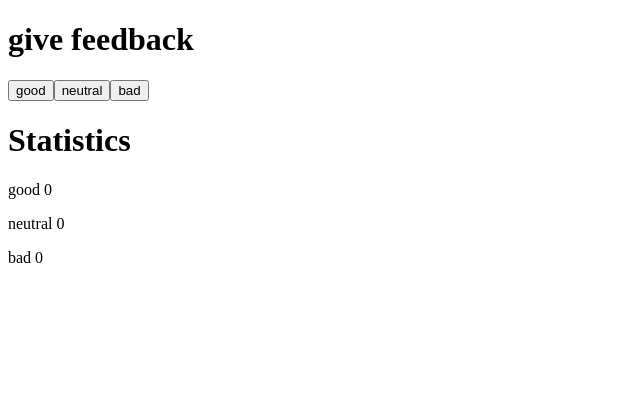
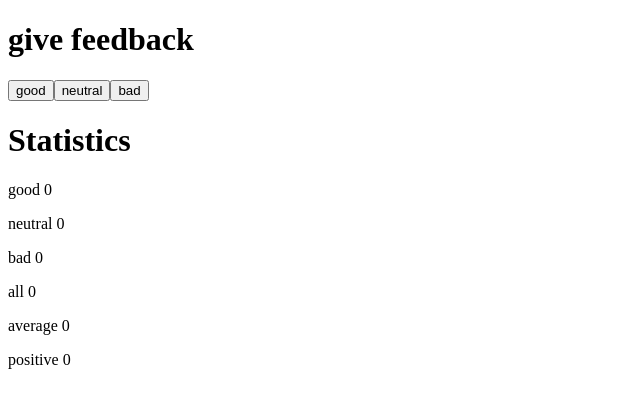
Before and after one commit to asastg/fullstackopen-hy, a React (Vite) app in the folder Exercises/part1/unicafe/: page / in a window 1280 px wide. Shown: the top 408 px of the page, without its empty margins (0-640 px from the left). Built offline with nearby package versions, Linux system fonts and the light colour scheme.

Commit message:
exercise part1.7

```diff
--- a/Exercises/part1/unicafe/src/App.jsx
+++ b/Exercises/part1/unicafe/src/App.jsx
@@ -25,6 +25,19 @@ const App = () => {
   const handleClickBad = () => {
     setBad(bad + 1);
   };
+  const all = good + neutral + bad;
+  const average = () => {
+    if (!all) {
+      return 0;
+    }
+    return (good + bad * -1) / all;
+  };
+  const positive = () => {
+    if (!all) {
+      return 0;
+    }
+    return `${(good / all) * 100} %`;
+  };
   return (
     <div>
       <h1>give feedback</h1>
@@ -35,6 +48,9 @@ const App = () => {
       <Item result={'good'} value={good} />
       <Item result={'neutral'} value={neutral} />
       <Item result={'bad'} value={bad} />
+      <Item result={'all'} value={all} />
+      <Item result={'average'} value={average()} />
+      <Item result={'positive'} value={positive()} />
     </div>
   );
 };
```
